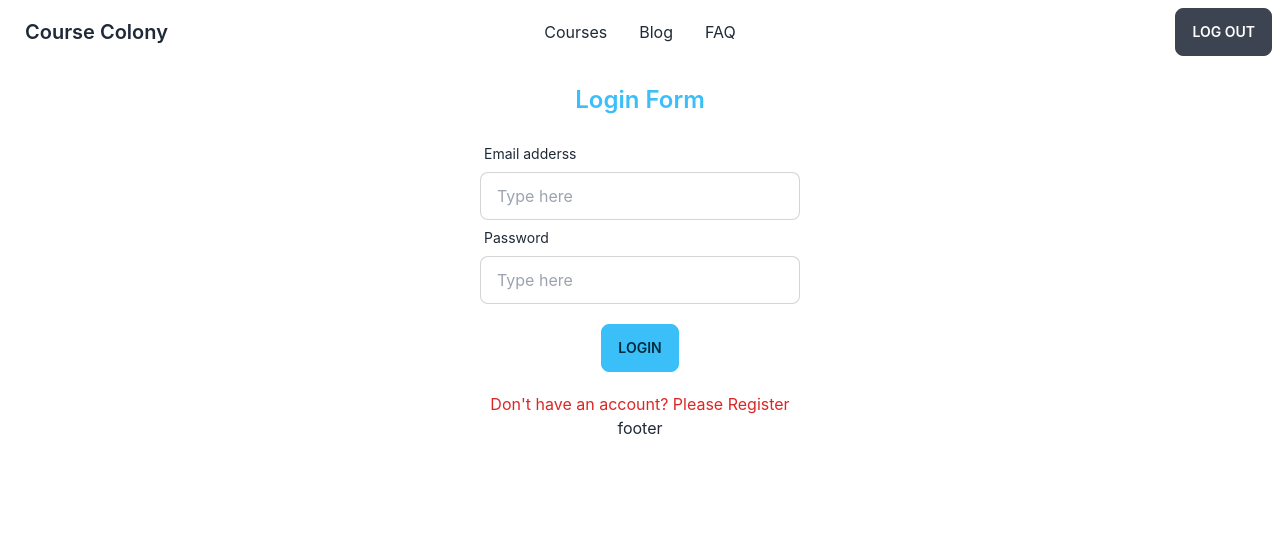
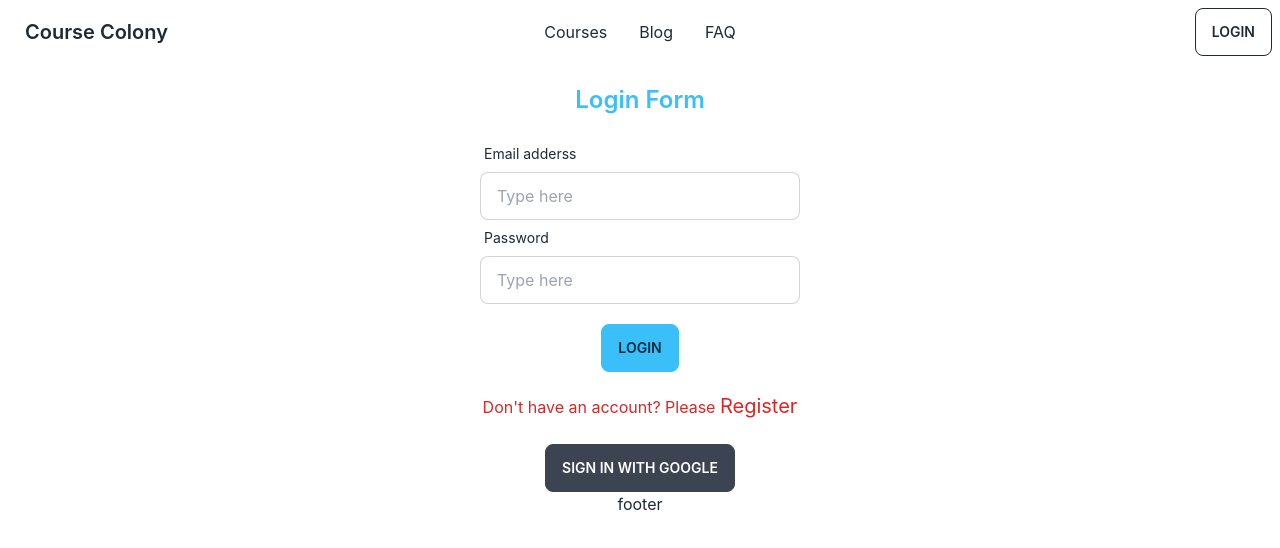
Before and after one commit to nishatroyhana011/course-colony, a React (Create React App) app: page /login in a window 1280 px wide. Shown: the top 548 px of the page. Built offline with nearby package versions, Linux system fonts and the light colour scheme; no server answers.

Commit message:
data loaded from server

```diff
--- a/package.json
+++ b/package.json
@@ -12,6 +12,7 @@
     "react-dom": "^18.2.0",
     "react-router-dom": "^6.4.2",
     "react-scripts": "5.0.1",
+    "sweetalert2": "^11.6.2",
     "web-vitals": "^2.1.4"
   },
   "scripts": {
--- a/src/components/Routes/Routes.js
+++ b/src/components/Routes/Routes.js
@@ -24,10 +24,12 @@ export const router = createBrowserRouter([
                 },
                 {
                     path: '/courses',
+                    loader: ()=> fetch('http://localhost:5000/courses'),
                     element:<AllCourses></AllCourses>
                 },
                 {
                     path: '/blog',
+
                     element: <Blog></Blog>
                 },
                 {
--- /dev/null
+++ b/src/components/pages/course/Course.js
@@ -0,0 +1,11 @@
+import React from 'react';
+
+const Course = () => {
+    return (
+        <div>
+
+        </div>
+    );
+};
+
+export default Course;
--- a/src/components/pages/courses/AllCourses.js
+++ b/src/components/pages/courses/AllCourses.js
@@ -1,9 +1,17 @@
 import React from 'react';
+import { useLoaderData, Link } from 'react-router-dom';
 
 const AllCourses = () => {
+    const courses = useLoaderData();
     return (
         <div>
-            <p>courses</p>
+            <div>
+                <p>Our Courses</p>
+                {
+                    courses.map(course => <p> <Link to='/faq'> {course.title} </Link> </p>)
+                }
+            </div>
+
         </div>
     );
 };
--- a/src/components/pages/login/Login.js
+++ b/src/components/pages/login/Login.js
@@ -1,7 +1,14 @@
-import React, {useState} from 'react';
+import React, {useContext, useState} from 'react';
 import { Link } from 'react-router-dom';
+import Swal from 'sweetalert2';
+import { Authcontext } from '../../../context/AuthProvider/AuthProvider';
+import { GoogleAuthProvider } from "firebase/auth";
 
 const Login = () => {
+
+    const { LoginProvider } = useContext(Authcontext);
+    const provider = new GoogleAuthProvider();
+    const { userLogin} = useContext(Authcontext);
     const [email, setEmail] = useState('');
     const [password, setPassword] = useState('');
     const [error, setError] = useState('');
@@ -14,7 +21,24 @@ const Login = () => {
     }
     const handleLogin = (event)=>{
         event.preventDefault();
-        console.log(email, password)
+        userLogin(email, password)
+        .then((res=>{
+            Swal.fire("Login successfull!");
+        }))
+        .catch((error=>{
+            setError(error.errorMessage)
+        }))
+    }
+    const handleLoginProvider = () => {
+        LoginProvider(provider)
+            .then((result) => {
+                const user = result.user;
+                console.log(user)
+            }).catch((error) => {
+
+                const errorMessage = error.message;
+                console.log(errorMessage)
+            });
     }
 
     return (
@@ -37,8 +61,10 @@ const Login = () => {
                     </div>
                     <button onClick={handleLogin} className="btn btn-info mx-auto my-5">Login</button>
                 </div>
-                <p className='text-red-600'>Don't have an account? Please <Link to='/register'>Register</Link></p>
+                <p className='text-red-600'>Don't have an account? Please <Link className='text-xl' to='/register'>Register</Link></p>
             </form>
+            <br />
+            <button onClick={handleLoginProvider} className="btn">Sign in with Google</button>
         </div>
     );
 };
--- a/src/components/pages/login/Register.js
+++ b/src/components/pages/login/Register.js
@@ -42,7 +42,7 @@ const Register = () => {
                 console.log(error.errorMessage)
             })
         }else{
-            setError('Email or password missing')
+            setError('All info needed')
         }
     }
 
@@ -77,7 +77,7 @@ const Register = () => {
                 </div>
                 <button onClick={handleRegister} className="btn btn-info mx-auto my-5">Register</button>
             </div>
-            <p className='text-red-600'>Already have an account? Please <Link to='/login'>Login</Link></p>
+            <p className='text-red-600'>Already have an account? Please <Link className='text-xl' to='/login'>Login</Link></p>
         </form>
     );
 };
--- a/src/components/shared/header/Header.js
+++ b/src/components/shared/header/Header.js
@@ -1,24 +1,14 @@
-import React from 'react';
+import React, { useContext } from 'react';
 import { Link } from 'react-router-dom';
-import { GoogleAuthProvider } from "firebase/auth";
-import { useContext } from 'react';
 import { Authcontext } from '../../../context/AuthProvider/AuthProvider';
 
 
 const Header = () => {
-const {LoginProvider, user} = useContext(Authcontext);
-    const provider = new GoogleAuthProvider();
-
-    const handleLoginProvider = () =>{
-        LoginProvider(provider)
-        .then((result) => {
-            const user = result.user;
-            console.log(user)
-          }).catch((error) => {
-
-            const errorMessage = error.message;
-           console.log(errorMessage)
-          });
+    const { user, logOut } = useContext(Authcontext);
+    const handleLogOut = () => {
+        logOut()
+        .then(()=>{})
+        .catch( error => console.log(error))
     }
 
     return (
@@ -42,15 +32,26 @@ const {LoginProvider, user} = useContext(Authcontext);
                         <li><Link to='/courses'>Courses</Link></li>
                         <li><Link to='/blog'>Blog</Link></li>
                         <li><Link to='/faq'>FAQ</Link></li>
+
                     </ul>
                 </div>
                 <div className="navbar-end">
-                        <label tabIndex={0} className="btn btn-ghost btn-circle avatar">
-                            <div className="w-10 rounded-full">
-                                <image src={user?.photoURL} />
-                            </div>
-                        </label>
-                    <Link onClick={handleLoginProvider} className="btn">Log Out</Link>
+
+                    {
+                        user?.uid ?
+                            <>
+                                <div className="avatar tooltip tooltip-left" data-tip={user?.displayName}>
+                                    <div className="w-12 mx-2 rounded-full ring ring-primary">
+                                        <img src={user.photoURL} />
+                                    </div>
+                                </div>
+                                <button className='btn btn-outline' onClick={handleLogOut}>Log out</button>
+                            </>
+                            :
+                            <>
+                            <button className='btn btn-outline'><Link to='/login'>Login</Link></button>
+                            </>
+                    }
                 </div>
             </div>
         </div>
--- a/src/context/AuthProvider/AuthProvider.js
+++ b/src/context/AuthProvider/AuthProvider.js
@@ -1,5 +1,5 @@
 import React, { createContext, useState, useEffect } from 'react';
-import {  getAuth, onAuthStateChanged, signInWithPopup, createUserWithEmailAndPassword, updateProfile } from "firebase/auth";
+import {  getAuth, onAuthStateChanged, signInWithPopup, createUserWithEmailAndPassword, updateProfile, signInWithEmailAndPassword, signOut } from "firebase/auth";
 import app from '../../config/Firebase.config';
 export const Authcontext = createContext();
 const auth = getAuth(app);
@@ -18,6 +18,16 @@ const AuthProvider = ({children}) => {
         return createUserWithEmailAndPassword(auth, email, password)
 
     }
+    useEffect(() => {
+        const unSubscribe = onAuthStateChanged(auth, (currentUser) => {
+            setUser(currentUser);
+            setLoader(false)
+        });
+        return () => {
+            unSubscribe();
+        }
+    }, [])
+
     const userUpdate = (Name, photo) => {
         setLoader(true)
         updateProfile(auth.currentUser, {
@@ -29,17 +39,17 @@ const AuthProvider = ({children}) => {
 
         });
     }
-    useEffect(() => {
-        const unSubscribe = onAuthStateChanged(auth, (currentUser) => {
-            setUser(currentUser);
-            setLoader(false)
-        });
-        return () => {
-            unSubscribe();
-        }
-    }, [])
+    const userLogin = (email, password) => {
+        setLoader(true)
+        return signInWithEmailAndPassword(auth, email, password)
+    }
 
-    const authInfo = { user,loader, LoginProvider, createUser, userUpdate};
+    const logOut = () => {
+        setLoader(true)
+        return signOut(auth);
+    }
+
+    const authInfo = { user,loader, LoginProvider, createUser, userUpdate, userLogin, logOut};
 
     return (
         <Authcontext.Provider value={authInfo}>
```
Also changed, not shown: 1 other file (tests, documents, lock files or other folders).
